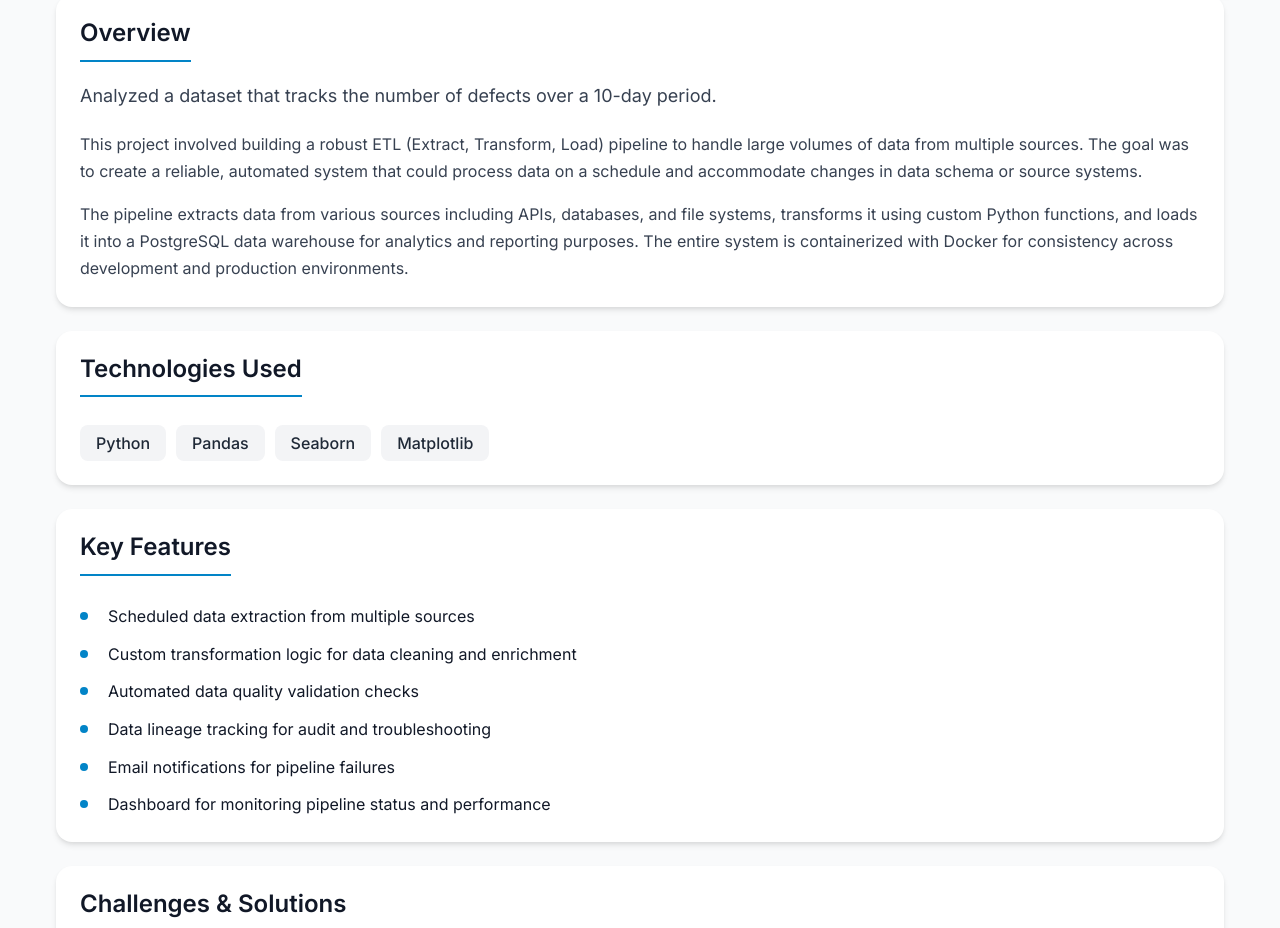
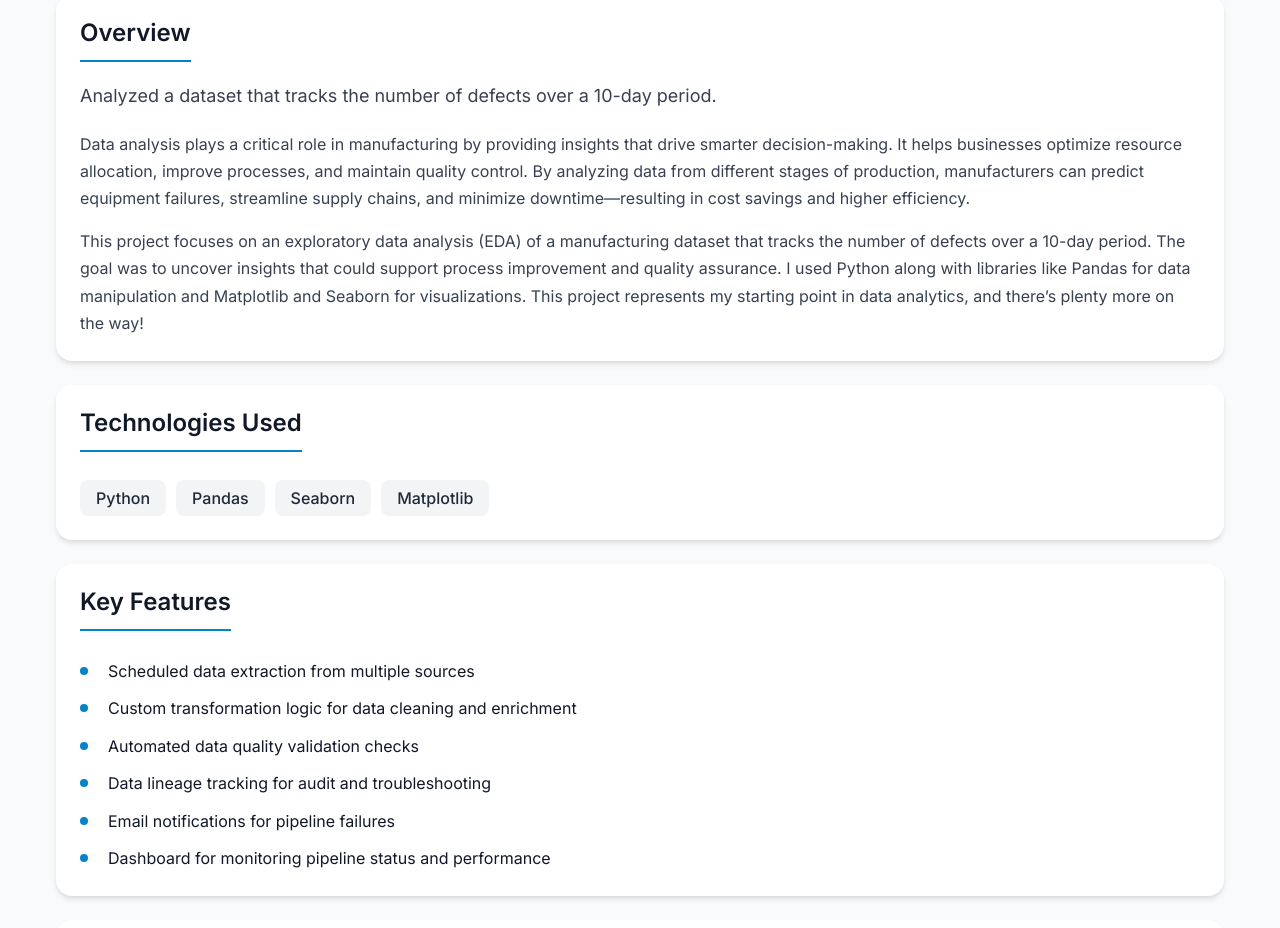
Before and after one commit to danielg-gerlach/portfolio_frontend, a React (Vite) app: page /project/1 in a window 1280 px wide. Shown: the part 780-1708 px from the top of the page. Built offline with nearby package versions, Linux system fonts and the light colour scheme.

Commit message:
updates aboutme, blog & projectData

```diff
--- a/src/components/AboutMe/AboutMe.jsx
+++ b/src/components/AboutMe/AboutMe.jsx
@@ -63,7 +63,7 @@ function AboutMe() {
             <div className="bio-section">
               <h3 className="bio-title">About Me</h3>
               <p className="bio-text">
-              I’m currently pursuing my Master’s in Data Engineering and Analytics, building on a background in IT Product Management and Business Informatics.
+              I’m currently pursuing my Master’s in Business Informatics, specializing in Data Engineering and Analytics, building on a background in IT Product Management and Business Informatics.
               I enjoy working at the intersection of data, systems, and real-world impact — whether it’s building data pipelines, automating workflows, or turning raw data into something meaningful.
               Over the past year, I’ve gained hands-on experience at Robert Bosch GmbH, first as an intern in IT Product Management for Manufacturing, where I also wrote my Bachelor’s thesis on Generative AI in manufacturing.
               I’m now continuing there as a working student in Data Engineering & Business Intelligence in Stuttgart.
--- a/src/components/BlogSection/BlogSection.jsx
+++ b/src/components/BlogSection/BlogSection.jsx
@@ -13,7 +13,7 @@ function BlogSection() {
       id: 1,
       title: "From Data Warehouse to Data Lakehouse",
       description: "Understanding the Evolution of Data Architecture and When to Use Each",
-      date: "08.05.2025",
+      date: "08. May 2025",
       url: "https://medium.com/@danielowitch97/from-data-warehouse-to-data-lakehouse-8b93eee02497",
       imageUrl: MediumImage1
     },
--- a/src/components/Projects/projectsData.js
+++ b/src/components/Projects/projectsData.js
@@ -22,8 +22,8 @@ export const projectsData = [
       demo: "",
       // Extended content for project details page
       fullDescription: [
-        'This project involved building a robust ETL (Extract, Transform, Load) pipeline to handle large volumes of data from multiple sources. The goal was to create a reliable, automated system that could process data on a schedule and accommodate changes in data schema or source systems.',
-        'The pipeline extracts data from various sources including APIs, databases, and file systems, transforms it using custom Python functions, and loads it into a PostgreSQL data warehouse for analytics and reporting purposes. The entire system is containerized with Docker for consistency across development and production environments.'
+        'Data analysis plays a critical role in manufacturing by providing insights that drive smarter decision-making. It helps businesses optimize resource allocation, improve processes, and maintain quality control. By analyzing data from different stages of production, manufacturers can predict equipment failures, streamline supply chains, and minimize downtime—resulting in cost savings and higher efficiency.',
+        'This project focuses on an exploratory data analysis (EDA) of a manufacturing dataset that tracks the number of defects over a 10-day period. The goal was to uncover insights that could support process improvement and quality assurance. I used Python along with libraries like Pandas for data manipulation and Matplotlib and Seaborn for visualizations. This project represents my starting point in data analytics, and there’s plenty more on the way!'
       ],
       features: [
         'Scheduled data extraction from multiple sources',
@@ -92,8 +92,9 @@ export const projectsData = [
       demo: null,
       // Extended content for project details page
       fullDescription: [
-        'This project involved building a comprehensive data transformation framework using dbt (data build tool) to convert raw data into analytics-ready tables with consistent business logic. The framework standardizes transformation processes across the organization and enforces best practices in data modeling.',
-        'The solution includes modular SQL transformations, automated testing of data quality and integrity, and thorough documentation of data lineage and business definitions. The entire framework is deployed through a CI/CD pipeline that ensures changes are tested before being applied to production.'
+        'In the energy sector, managing data effectively is critical for delivering seamless operations and exceptional customer satisfaction. Relational databases offer a structured and reliable way to organize key areas such as customer management, energy usage tracking, billing, and payments. They provide the foundation for accuracy, scalability, and the ability to adapt to changing business requirements in a dynamic industry.',
+        'For this project, I designed and implemented a relational database using operational data modeling, specifically tailored to an energy supplier’s needs. The database focuses on streamlining the management of customer accounts, contracts, and meter readings, ensuring data consistency and operational efficiency. By addressing the core challenges of energy data management, this project demonstrates how a well-structured database can optimize workflows and enable better decision-making.',
+        'This implementation not only showcases the power of relational databases in solving real-world business problems but also highlights technical skills in data modeling and SQL development. It’s a great example of how databases can deliver value and drive success in the energy industry.'
       ],
       features: [
         'Modular transformation models organized by business domain',
@@ -127,8 +128,8 @@ export const projectsData = [
       demo: null,
       // Extended content for project details page
       fullDescription: [
-        'This project delivers real-time analytics for high-volume event streams, enabling immediate insights and alerts based on incoming data. The system processes millions of events per minute from web applications, IoT devices, and business systems.',
-        'The architecture uses Apache Kafka for message queuing, Spark Streaming for stateful processing and aggregations, and Elasticsearch/Kibana for storage and visualization. Custom Java microservices handle specific domain logic and integrations with external systems.'
+        'In manufacturing, data is the backbone of informed decision-making. This project focuses on building a data warehouse architecture that integrates real-time IoT sensor data, production metrics, supply chain information, and quality assurance data. The goal was to create a centralized platform that enables stakeholders to optimize operations, enhance quality, and improve supply chain agility.',
+        'This project reflects my passion for data engineering and architecture. It showcases my approach to designing data solutions for the complex landscapes of modern production environments, combining technical expertise with a deep understanding of manufacturing needs.'
       ],
       features: [
         'Sub-second processing of streaming events',
```
